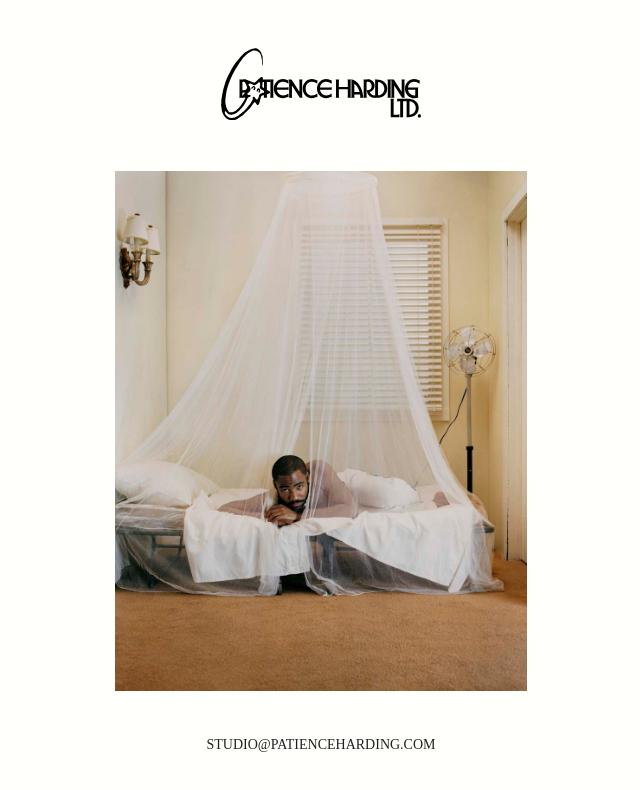
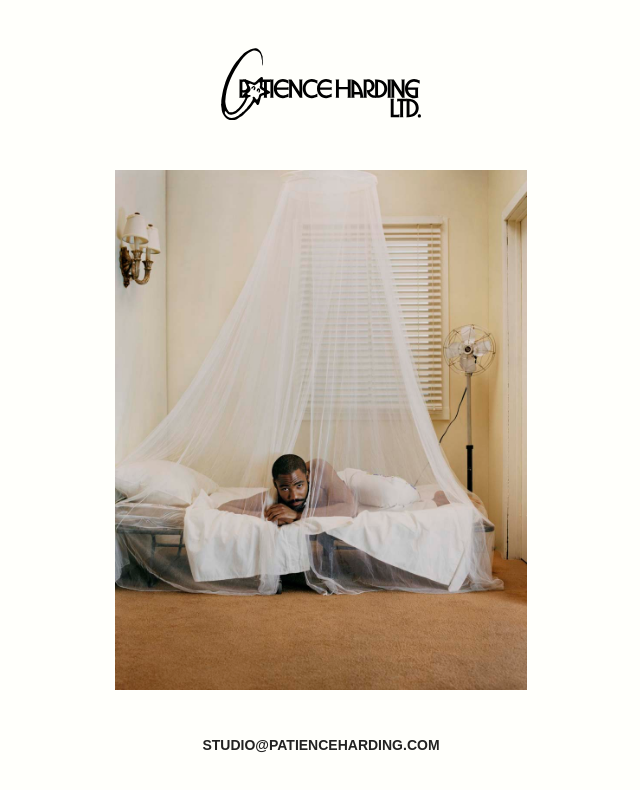
Before and after one commit to martadossantos/ph, a plain HTML site: page index.html in a window 1280 px wide. Shown: the whole page, without its empty margins (319-959 px from the left). Drawn offline with Linux system fonts and the light colour scheme.

Commit message:
fallback font

```diff
--- a/css/main.css
+++ b/css/main.css
@@ -10,12 +10,13 @@
 body {
    background-color: #FFFFFB;
    overflow: hidden;
-   font-family: 'GrotesqueMTStd-Bold';
+   font-family: 'GrotesqueMTStd-Bold', sans-serif;
    color: #222222;
    line-height: 1;
    font-size: 14px;
    text-transform: uppercase;
    color: #222222;
+   font-weight: 700;
 }
 
 a {
```
